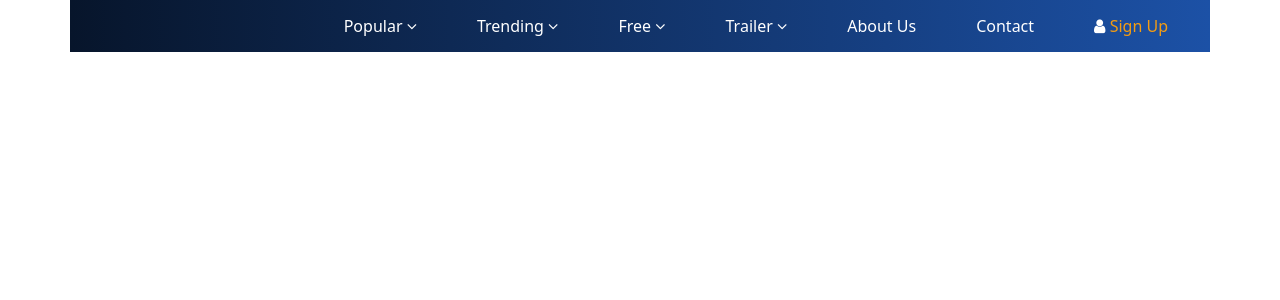
After one commit to JIMMUGUNA789/SolvedMovies, a Django app: template SolvedMovies/templates/base.html in a window 1280 px wide. The commit adds this page. Shown: the top 300 px of the page. Run offline with Django 3.2, Linux system fonts and the light colour scheme; the template is opened without the code that fills it, so the values that code supplies are empty; some libraries are stand-ins or nearby versions.

Commit message:
static files setup

```diff
--- /dev/null
+++ b/SolvedMovies/templates/base.html
@@ -0,0 +1,38 @@
+{% load static %}
+<!DOCTYPE html>
+<html lang="en">
+<head>
+    <meta charset="UTF-8">
+    <meta http-equiv="X-UA-Compatible" content="IE=edge">
+    <meta name="viewport" content="width=device-width, initial-scale=1.0">
+    <link rel="stylesheet" href="https://cdnjs.cloudflare.com/ajax/libs/font-awesome/4.7.0/css/font-awesome.min.css">
+    <link href="https://cdn.jsdelivr.net/npm/bootstrap@5.1.3/dist/css/bootstrap.min.css" rel="stylesheet" integrity="sha384-1BmE4kWBq78iYhFldvKuhfTAU6auU8tT94WrHftjDbrCEXSU1oBoqyl2QvZ6jIW3" crossorigin="anonymous">
+
+    <link rel="stylesheet" href="{% static 'css/base.css' %}">
+    <title>SolvedMovies</title>
+</head>
+<body>
+    <div class="container">
+        <div class="row">
+            <ul>
+                <li><a href="#sign_up" class="active"><i class="fa fa-user" style="font-size:16px;color:white"></i> Sign Up</a></li>
+                <li><a href="#info">Contact</a></li>
+                <li><a href="#research">About Us </a></li>
+                <li><a href="#about">Trailer <i class="fa fa-angle-down" style="font-size:16px;color:white"></i></a></li>
+                <li><a href="#contact">Free <i class="fa fa-angle-down" style="font-size:16px;color:white"></i></a></li>
+                <li class=""><a href="#news">Trending <i class="fa fa-angle-down" style="font-size:16px;color:white"></i></a></li>
+                <li><a class="" href="#home">Popular <i class="fa fa-angle-down" style="font-size:16px;color:white"></i>
+                </a></li>
+
+            </ul>
+        </div>
+
+      {% block content %}
+      {% endblock %}
+    </div>
+
+      <script src="https://cdn.jsdelivr.net/npm/@popperjs/core@2.10.2/dist/umd/popper.min.js" integrity="sha384-7+zCNj/IqJ95wo16oMtfsKbZ9ccEh31eOz1HGyDuCQ6wgnyJNSYdrPa03rtR1zdB" crossorigin="anonymous"></script>
+<script src="https://cdn.jsdelivr.net/npm/bootstrap@5.1.3/dist/js/bootstrap.min.js" integrity="sha384-QJHtvGhmr9XOIpI6YVutG+2QOK9T+ZnN4kzFN1RtK3zEFEIsxhlmWl5/YESvpZ13" crossorigin="anonymous"></script>
+
+</body>
+</html>
--- a/SolvedMovies/urls.py
+++ b/SolvedMovies/urls.py
@@ -1,8 +1,14 @@
 
+from turtle import st
 from django.contrib import admin
 from django.urls import path, include
+from django.conf import settings
+from django.conf.urls.static import static
 
 urlpatterns = [
     path('admin/', admin.site.urls),
     path('movies/', include('Movies.urls')),
+
 ]
+if settings.DEBUG:
+    urlpatterns += static(settings.STATIC_URL, document_root=settings.STATIC_ROOT)
--- /dev/null
+++ b/static/css/base.css
@@ -0,0 +1,82 @@
+.logo{
+    color: white;
+    display: flex;
+    font-size: 28px;
+    text-shadow: 2px 2px;
+    padding: 6px 180px;
+
+}
+ ul {
+  list-style-type: none;
+  margin: 0;
+  padding: 0;
+  overflow: hidden;
+  /* background-color: #089717; */
+
+  background-image: linear-gradient(to right, #07152b, #1c51a6 );
+
+
+}
+
+a{
+    color: white;
+  text-decoration: none;
+}
+li a {
+    display: block;
+    text-align: center;
+    padding: 14px 30px;
+}
+li{
+    float: right;
+}
+li a:hover{
+    color: goldenrod;
+}
+
+.sign_up{
+    color: white;
+    font-size: 20px;
+    padding-top: 10px;
+    padding-left: 10px;
+    padding-bottom: 10px;
+
+}
+.sign_up_div{
+    /* background-color: #089717; */
+    background-image: linear-gradient(to right, #07152b, #1c51a6 );
+
+}
+.active{
+    color: #F39C12;
+}
+.card-outer{
+    display: flex;
+    justify-content: center;
+    padding-top: 40px;
+
+}
+.card{
+    box-shadow: 0 8px 12px 0 rgba(0,0 ,0,0.4);
+    width: 35%;
+    border-radius: 10px 10px 10px 10px;
+}
+
+.dropdown {
+    position: relative;
+    display: inline-block;
+  }
+
+  .dropdown-content {
+    display: none;
+    position: absolute;
+    background-color: #f9f9f9;
+    min-width: 160px;
+    box-shadow: 0px 8px 16px 0px rgba(0,0,0,0.2);
+    padding: 12px 16px;
+    z-index: 1;
+  }
+
+  .dropdown:hover .dropdown-content {
+    display: block;
+  }
```
Also changed, not shown: Movies/templates/index.html (+23 -16 lines), SolvedMovies/settings.py (+6 -1 lines).
